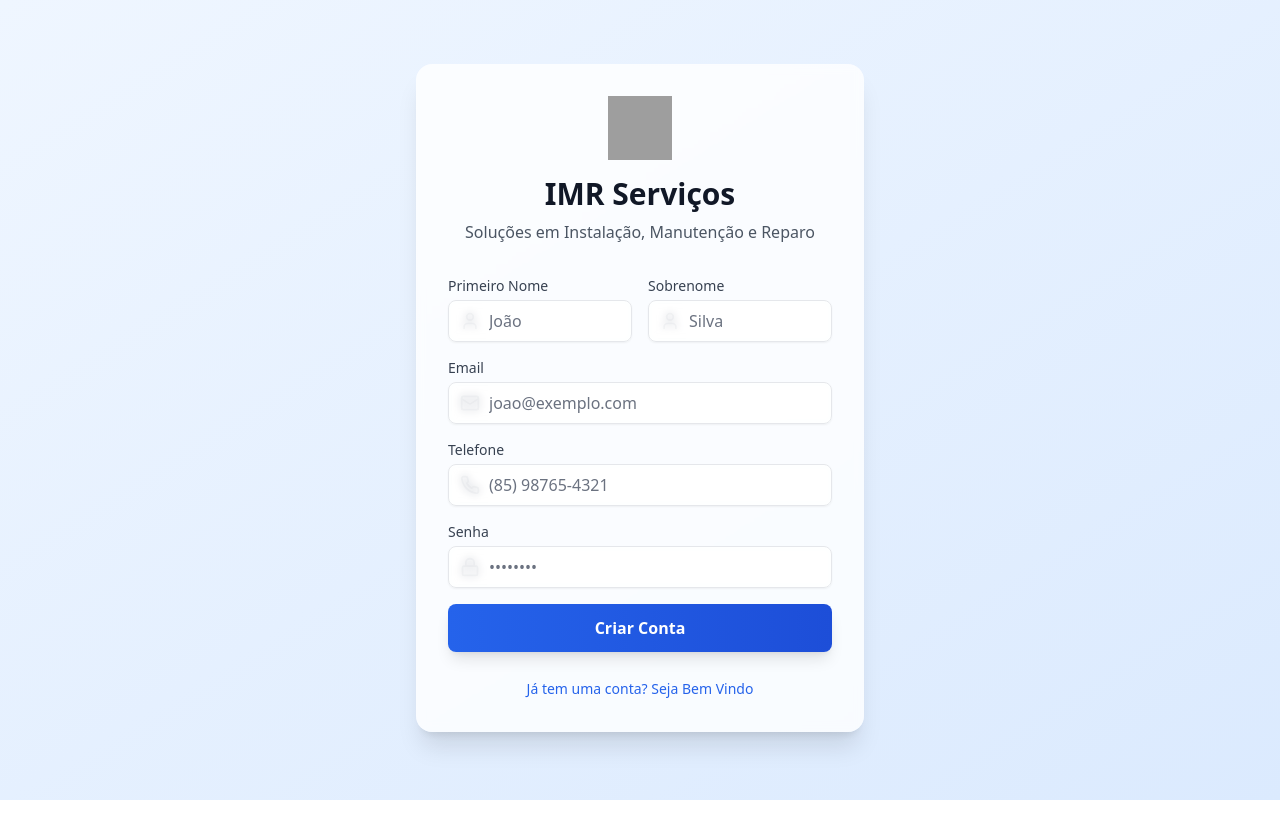
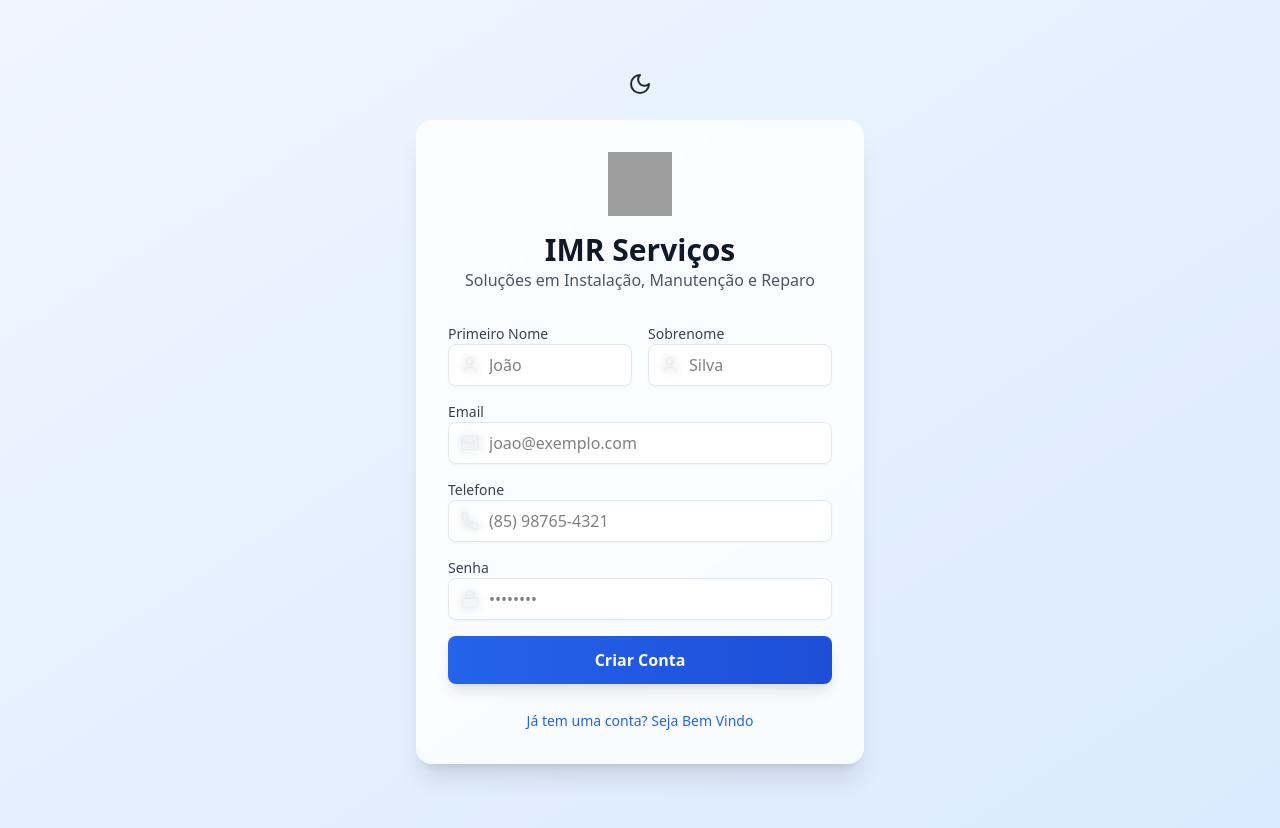
Before and after one commit to PauloJr42/IMRNewSite, a React (Vite) app: page / in a window 1280 px wide. Both pictures are taken after a click on the button "Não tem uma conta? Crie Uma". Before the commit the page ends 800 px from the top, so only its background shows below. Built offline with nearby package versions, Linux system fonts and the light colour scheme; grey boxes are pictures that could not be loaded.

Commit message:
darkMode

```diff
--- a/src/App.tsx
+++ b/src/App.tsx
@@ -4,13 +4,16 @@ import { LoginForm } from './components/auth/LoginForm';
 import { RegisterForm } from './components/auth/RegisterForm';
 import { BtuCalculator } from './components/BtuCalculator';
 import { useAuth } from './hooks/useAuth';
-import { LogOut, Building2, Wrench, Calculator, Globe } from 'lucide-react';
+import { LogOut, Building2, Wrench, Calculator, Globe, Sun, Moon } from 'lucide-react';
 import { supabase } from './lib/supabase';
+
 
 function App() {
   const { user, loading } = useAuth();
   const [isLogin, setIsLogin] = useState(true);
   const [showBtuCalculator, setShowBtuCalculator] = useState(false);
+  const [darkMode, setDarkMode] = useState(false);
+
 
   const handleLogout = async () => {
     await supabase.auth.signOut();
@@ -25,12 +28,17 @@ function App() {
   }
 
   return (
-    <div className="min-h-screen bg-gradient-to-br from-blue-50 to-blue-100 py-16 px-4">
+
+    <div className={`min-h-screen py-16 px-4 ${darkMode ? 'bg-gray-900 text-white' : 'bg-gradient-to-br from-blue-50 to-blue-100'}`}>
       <Toaster position="top-right" />
-
+      <div className="flex justify-center mb-4">
+  <button onClick={() => setDarkMode(!darkMode)} className="p-2 rounded-full">
+    {darkMode ? <Sun className="h-6 w-6 text-yellow-500" /> : <Moon className="h-6 w-6 text-gray-800" />}
+  </button>
+</div>
       <div className="max-w-md mx-auto">
         {user ? (
-          <div className="bg-white/80 backdrop-blur-sm shadow-xl rounded-2xl p-8">
+          <div className={`shadow-xl rounded-2xl p-8 ${darkMode ? 'bg-gray-800' : 'bg-white/80 backdrop-blur-sm'}`}>
             <div className="flex justify-between items-center mb-8">
               <div>
                 <h2 className="text-2xl font-bold text-gray-900">Bem vindo a IMR Serviços!</h2>
@@ -88,20 +96,20 @@ function App() {
             )}
           </div>
         ) : (
-          <div className="bg-white/80 backdrop-blur-sm shadow-xl rounded-2xl p-8">
+          <div className={`shadow-xl rounded-2xl p-8 ${darkMode ? 'bg-gray-800' : 'bg-white/80 backdrop-blur-sm'}`}>
             <div className="text-center mb-8">
               <div className="flex flex-col items-center justify-center mb-4">
                 {/* Fallback logo icon if image fails to load */}
-                <img src="https://d1di2lzuh97fh2.cloudfront.net/files/0y/0yb/0ybu3q.svg?ph=112b4d66c1&border=9f9f9f&outline=cccccc&color=dddddd" alt="IMR Serviços Logo" className="h-16 w-16 mb-4" />
-                <h1 className="text-3xl font-bold text-gray-900 mb-2">IMR Serviços</h1>
-                <p className="text-gray-600">Soluções em Instalação, Manutenção e Reparo</p>
+                <img src={darkMode ? "/logo4.png" : "https://d1di2lzuh97fh2.cloudfront.net/files/0y/0yb/0ybu3q.svg?ph=112b4d66c1&border=9f9f9f&outline=cccccc&color=dddddd"} alt="IMR Serviços Logo" className="h-16 w-16 mb-4" />
+                <h1 className={`text-3xl font-bold ${darkMode ? 'text-white' : 'text-gray-900'}`}>IMR Serviços</h1>
+                <p className={`text-gray-600 ${darkMode ? 'text-white' : 'text-gray-600'}`}>Soluções em Instalação, Manutenção e Reparo</p>
               </div>
             </div>
 
             {isLogin ? (
-              <LoginForm />
+              <LoginForm darkMode={darkMode} />
             ) : (
-              <RegisterForm onSuccess={() => setIsLogin(true)} />
+              <RegisterForm darkMode={darkMode} onSuccess={() => setIsLogin(true)} />
             )}
 
             <div className="mt-6 text-center">
--- a/src/components/auth/LoginForm.tsx
+++ b/src/components/auth/LoginForm.tsx
@@ -3,11 +3,18 @@ import { Mail, Lock, Loader2 } from 'lucide-react';
 import { supabase } from '../../lib/supabase';
 import toast from 'react-hot-toast';
 
-export function LoginForm() {
+interface LoginFormProps {
+  darkMode: boolean;
+}
+
+export function LoginForm({ darkMode }: LoginFormProps) {
   const [email, setEmail] = useState('');
   const [password, setPassword] = useState('');
   const [loading, setLoading] = useState(false);
   const [resetLoading, setResetLoading] = useState(false);
+
+
+
 
   const handleSubmit = async (e: React.FormEvent) => {
     e.preventDefault();
@@ -53,7 +60,7 @@ export function LoginForm() {
   return (
     <form onSubmit={handleSubmit} className="space-y-6">
       <div>
-        <label htmlFor="email" className="block text-sm font-medium text-gray-700 mb-1">
+        <label htmlFor="email" className={`block text-sm font-medium ${darkMode ? 'text-white' : 'text-gray-700'}`}>
           Email
         </label>
         <div className="relative">
@@ -64,14 +71,15 @@ export function LoginForm() {
             required
             value={email}
             onChange={(e) => setEmail(e.target.value)}
-            className="input-primary pl-10"
+            className={`input-primary pl-10 ${darkMode ? 'dark-mode' : ''}`}
             placeholder="Digite seu email"
+            style={{ color: darkMode ? 'white' : 'black' }}
           />
         </div>
       </div>
 
       <div>
-        <label htmlFor="password" className="block text-sm font-medium text-gray-700 mb-1">
+        <label htmlFor="password" className={`block text-sm font-medium ${darkMode ? 'text-white' : 'text-gray-700'}`}>
           Senha
         </label>
         <div className="relative">
@@ -82,8 +90,9 @@ export function LoginForm() {
             required
             value={password}
             onChange={(e) => setPassword(e.target.value)}
-            className="input-primary pl-10"
+            className={`input-primary pl-10 ${darkMode ? 'dark-mode' : ''}`}
             placeholder="Digite sua senha"
+            style={{ color: darkMode ? 'white' : 'black' }}
           />
         </div>
       </div>
--- a/src/components/auth/RegisterForm.tsx
+++ b/src/components/auth/RegisterForm.tsx
@@ -23,7 +23,12 @@ const validatePassword = (password: string) => {
   };
 };
 
-export function RegisterForm({ onSuccess }: { onSuccess: () => void }) {
+interface RegisterFormProps {
+  onSuccess: () => void;
+  darkMode: boolean;
+}
+
+export function RegisterForm({ onSuccess, darkMode }: RegisterFormProps) {
   const [formData, setFormData] = useState({
     email: '',
     password: '',
@@ -98,7 +103,7 @@ export function RegisterForm({ onSuccess }: { onSuccess: () => void }) {
     <form onSubmit={handleSubmit} className="space-y-4">
       <div className="grid grid-cols-2 gap-4">
         <div>
-          <label htmlFor="firstName" className="block text-sm font-medium text-gray-700 mb-1">
+          <label htmlFor="firstName" className={`block text-sm font-medium ${darkMode ? 'text-white' : 'text-gray-700'}`}>
             Primeiro Nome
           </label>
           <div className="relative">
@@ -110,14 +115,15 @@ export function RegisterForm({ onSuccess }: { onSuccess: () => void }) {
               required
               value={formData.firstName}
               onChange={handleChange}
-              className="input-primary pl-10"
+              className={`input-primary pl-10 ${darkMode ? 'dark-mode' : ''}`}
               placeholder="João"
+              style={{ color: darkMode ? 'white' : 'black' }}
             />
           </div>
         </div>
 
         <div>
-          <label htmlFor="lastName" className="block text-sm font-medium text-gray-700 mb-1">
+          <label htmlFor="lastName" className={`block text-sm font-medium ${darkMode ? 'text-white' : 'text-gray-700'}`}>
             Sobrenome
           </label>
           <div className="relative">
@@ -129,15 +135,16 @@ export function RegisterForm({ onSuccess }: { onSuccess: () => void }) {
               required
               value={formData.lastName}
               onChange={handleChange}
-              className="input-primary pl-10"
+              className={`input-primary pl-10 ${darkMode ? 'dark-mode' : ''}`}
               placeholder="Silva"
+              style={{ color: darkMode ? 'white' : 'black' }}
             />
           </div>
         </div>
       </div>
 
       <div>
-        <label htmlFor="email" className="block text-sm font-medium text-gray-700 mb-1">
+        <label htmlFor="email" className={`block text-sm font-medium ${darkMode ? 'text-white' : 'text-gray-700'}`}>
           Email
         </label>
         <div className="relative">
@@ -149,14 +156,15 @@ export function RegisterForm({ onSuccess }: { onSuccess: () => void }) {
             required
             value={formData.email}
             onChange={handleChange}
-            className="input-primary pl-10"
+            className={`input-primary pl-10 ${darkMode ? 'dark-mode' : ''}`}
             placeholder="joao@exemplo.com"
+            style={{ color: darkMode ? 'white' : 'black' }}
           />
         </div>
       </div>
 
       <div>
-        <label htmlFor="phone" className="block text-sm font-medium text-gray-700 mb-1">
+        <label htmlFor="phone" className={`block text-sm font-medium ${darkMode ? 'text-white' : 'text-gray-700'}`}>
           Telefone
         </label>
         <div className="relative">
@@ -168,14 +176,15 @@ export function RegisterForm({ onSuccess }: { onSuccess: () => void }) {
             required
             value={formData.phone}
             onChange={handleChange}
-            className="input-primary pl-10"
+            className={`input-primary pl-10 ${darkMode ? 'dark-mode' : ''}`}
             placeholder="(85) 98765-4321"
+            style={{ color: darkMode ? 'white' : 'black' }}
           />
         </div>
       </div>
 
       <div>
-        <label htmlFor="password" className="block text-sm font-medium text-gray-700 mb-1">
+        <label htmlFor="password" className={`block text-sm font-medium ${darkMode ? 'text-white' : 'text-gray-700'}`}>
           Senha
         </label>
         <div className="relative">
@@ -187,8 +196,9 @@ export function RegisterForm({ onSuccess }: { onSuccess: () => void }) {
             required
             value={formData.password}
             onChange={handleChange}
-            className={`input-primary pl-10 ${showPasswordErrors ? 'border-red-500' : ''}`}
+            className={`input-primary pl-10 ${showPasswordErrors ? 'border-red-500' : ''} ${darkMode ? 'dark-mode' : ''}`}
             placeholder="••••••••"
+            style={{ color: darkMode ? 'white' : 'black' }}
           />
         </div>
         {showPasswordErrors && (
--- a/src/index.css
+++ b/src/index.css
@@ -28,3 +28,11 @@
   @apply w-full rounded-lg border-gray-200 bg-white/50 backdrop-blur-sm
     focus:border-blue-500 focus:ring-blue-500 shadow-sm;
 }
+
+.input-primary::placeholder {
+  color: gray;
+}
+
+.input-primary.dark-mode::placeholder {
+  color: white;
+}
```
Also changed, not shown: logo4.png (added), logo5.png (added).
